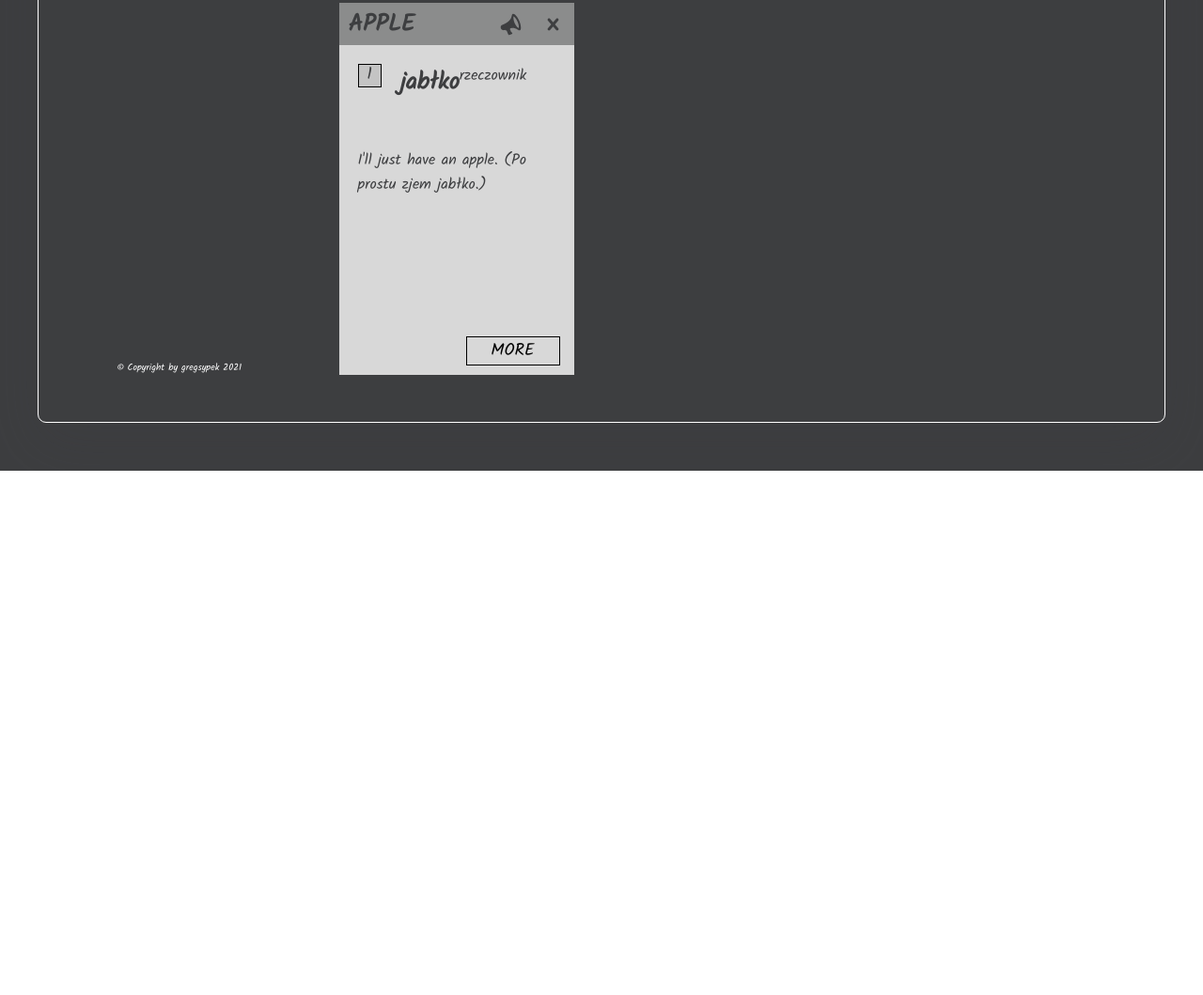
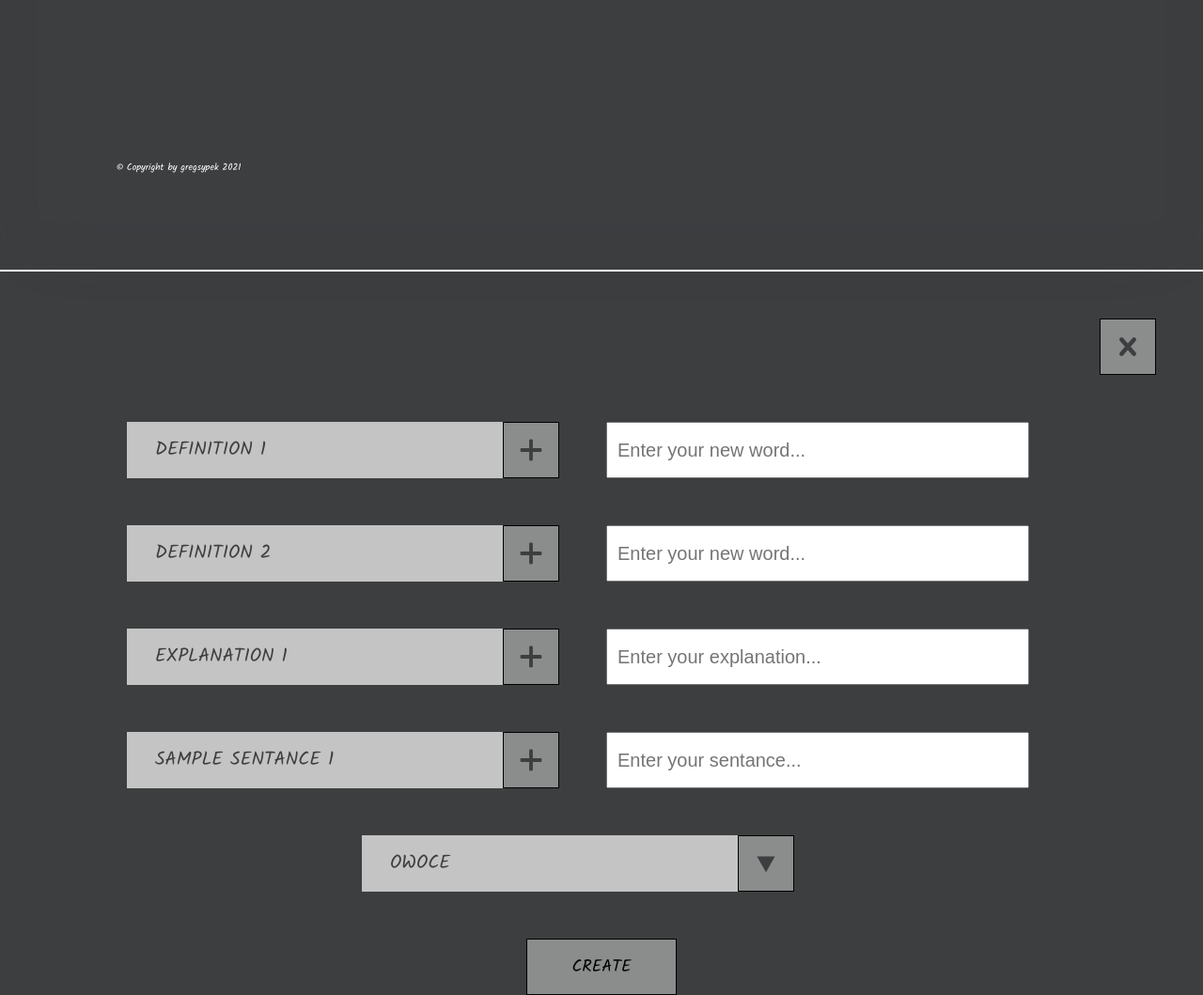
Before and after one commit to gregsypek/wordsApp2, a website built with Parcel: page index.html in a window 1280 px wide. Shown: the part 985-2044 px from the top of the page at 94% size. Before the commit the page ends 1486 px from the top, so only its background shows below. Built offline with nearby package versions, Linux system fonts and the light colour scheme.

Commit message:
implement form for insert new words into database

```diff
--- a/index.html
+++ b/index.html
@@ -88,14 +88,14 @@
           <p>No groups yet. Find any word and create new group...</p>
         </div>
 
-        <!-- <div class="main__create-group">
+        <div class="main__create-group">
           <p>Create new group</p>
           <button class="main__btn main__btn--create-group">
             <svg class="nav__icon">
               <use href="./src/img/icons.svg#icon-plus"></use>
             </svg>
           </button>
-        </div> -->
+        </div>
 
         <!-- <div class="main__input">
           <form class="create">
@@ -138,16 +138,17 @@
             </button>
           </div>
         </div>
-        <div class="main__cards">
+        <!-- ************************* -->
+        <!-- <div class="main__cards">
           <div class="main__card">
             <div class="main__card-nav">
               <h3 class="card__word">Apple</h3>
-              <!-- <img
+               <img
                 src="https://etutor-images-common.s3.eu-central-1.amazonaws.com/en/transcriptions/apple.png"
                 alt=""
                 class="card__phonetic"
                 tabindex="-1"
-              /> -->
+              />
               <div class="card__btns">
                 <button class="main__btn main__btn--edit">
                   <svg class="bar__icon">
@@ -178,12 +179,12 @@
           <div class="main__card">
             <div class="main__card-nav">
               <h3 class="card__word">Apple</h3>
-              <!-- <img
+              <img
                 src="https://etutor-images-common.s3.eu-central-1.amazonaws.com/en/transcriptions/apple.png"
                 alt=""
                 class="card__phonetic"
                 tabindex="-1"
-              /> -->
+              />
               <div class="card__btns">
                 <button class="main__btn main__btn--edit">
                   <svg class="bar__icon">
@@ -219,7 +220,7 @@
                 alt=""
                 class="card__phonetic"
                 tabindex="-1"
-              /> -->
+              />
               <div class="card__btns">
                 <button class="main__btn main__btn--edit">
                   <svg class="bar__icon">
@@ -250,12 +251,12 @@
           <div class="main__card">
             <div class="main__card-nav">
               <h3 class="card__word">Apple</h3>
-              <!-- <img
+             <img
                 src="https://etutor-images-common.s3.eu-central-1.amazonaws.com/en/transcriptions/apple.png"
                 alt=""
                 class="card__phonetic"
                 tabindex="-1"
-              /> -->
+              />
               <div class="card__btns">
                 <button class="main__btn main__btn--edit">
                   <svg class="bar__icon">
@@ -283,8 +284,114 @@
               <button class="btn more__btn">More</button>
             </div>
           </div>
+        </div> -->
+
+        <!-- ************************* -->
+      </main>
+    </div>
+
+    <div class="overlay hidden"></div>
+    <div class="add-word-window hidden">
+      <button class="btn--close">
+        <svg>
+          <use href="./src/img/icons.svg#icon-cross"></use>
+        </svg>
+      </button>
+      <form class="upload">
+        <div class="upload__row">
+          <div class="upload__column">
+            <label for="definition1">definition 1</label>
+            <button class="btn--plus">
+              <svg>
+                <use href="./src/img/icons.svg#icon-plus"></use>
+              </svg>
+            </button>
+          </div>
+          <div class="upload__column">
+            <input
+              type="text"
+              id="definition1"
+              required
+              name="definition"
+              placeholder="Enter your new word..."
+            />
+          </div>
         </div>
-      </main>
+
+        <div class="upload__row">
+          <div class="upload__column">
+            <label for="definition2">definition 2</label>
+            <button class="btn--plus">
+              <svg class="nav__icon">
+                <use href="./src/img/icons.svg#icon-plus"></use>
+              </svg>
+            </button>
+          </div>
+          <div class="upload__column">
+            <input
+              type="text"
+              id="definition2"
+              required
+              name="definition"
+              placeholder="Enter your new word..."
+            />
+          </div>
+        </div>
+        <div class="upload__row">
+          <div class="upload__column">
+            <label for="explanation1">explanation 1</label>
+            <button class="btn--plus">
+              <svg>
+                <use href="./src/img/icons.svg#icon-plus"></use>
+              </svg>
+            </button>
+          </div>
+          <div class="upload__column">
+            <input
+              type="text"
+              id="explanation1"
+              required
+              name="explanation1"
+              placeholder="Enter your explanation..."
+            />
+          </div>
+        </div>
+        <div class="upload__row">
+          <div class="upload__column">
+            <label for="sentance">sample sentance 1</label>
+            <button class="btn--plus">
+              <svg class="nav__icon">
+                <use href="./src/img/icons.svg#icon-plus"></use>
+              </svg>
+            </button>
+          </div>
+          <div class="upload__column">
+            <input
+              type="text"
+              id="sentance"
+              required
+              name="sentance"
+              placeholder="Enter your sentance..."
+            />
+          </div>
+        </div>
+        <div class="upload__row">
+          <div class="upload__column">
+            <select name="group" id="group">
+              <option>owoce</option>
+              <option>zakupy</option>
+            </select>
+            <button class="btn--down">
+              <svg class="nav__icon">
+                <use href="./src/img/icons.svg#icon-triangle-down"></use>
+              </svg>
+            </button>
+          </div>
+        </div>
+        <button type="submit" class="btn create__btn btn--submit">
+          Create
+        </button>
+      </form>
     </div>
   </body>
 </html>
--- a/src/sass/_base.scss
+++ b/src/sass/_base.scss
@@ -49,7 +49,7 @@ body {
 
 .container {
   //TODO DELETE BORDER AFTER
-  border: 1px solid white;
+  // border: 1px solid white;
 
   max-width: 120rem;
   min-height: 117rem;
--- a/src/sass/_cards.scss
+++ b/src/sass/_cards.scss
@@ -8,7 +8,8 @@
   }
   &__card {
     max-width: 25rem;
-    background-color: $color-secondary2;
+    background-color: $color-secondary3;
+
     margin-bottom: 3rem;
 
     display: flex;
--- /dev/null
+++ b/src/sass/_modalWord.scss
@@ -0,0 +1,84 @@
+.overlay {
+  border: 1px solid white;
+}
+.add-word-window {
+  display: flex;
+  flex-direction: column;
+}
+
+.btn--close {
+  @extend %btn-icon;
+  align-self: flex-end;
+  margin: 5rem;
+}
+
+.upload {
+  width: 80vw;
+  margin: 0 auto;
+
+  &__row {
+    height: 6rem;
+    flex-basis: 80vw;
+    display: flex;
+    justify-content: center;
+    &:not(last-of-type) {
+      margin-bottom: 5rem;
+    }
+  }
+
+  &__column {
+    display: flex;
+    font-size: 2rem;
+    label {
+      background-color: $color-primary3;
+      width: 40rem;
+      display: flex;
+      align-items: center;
+      // justify-content: center;
+      padding-left: 3rem;
+
+      text-transform: uppercase;
+    }
+    &:not(last-of-type) {
+      margin-right: 5rem;
+    }
+    input {
+      padding: 1rem;
+      width: 45rem;
+      font-size: inherit;
+    }
+    button {
+      // The interactive element label must not appear as a descendant of the button element.
+      pointer-events: none;
+      &:hover {
+        background-color: $color-primary2;
+      }
+    }
+
+    select {
+      width: 46rem; // helps to center text
+      padding-left: 3rem;
+      color: inherit;
+      @extend label;
+      font-size: 2rem;
+      font-family: inherit;
+      border: none;
+      -webkit-appearance: none;
+      outline: none;
+    }
+  }
+
+  .btn--down {
+    margin-left: -6rem;
+  }
+
+  .btn--plus,
+  .btn--down {
+    @extend %btn-icon;
+  }
+  .btn--submit {
+    height: 6rem;
+    width: 16rem;
+    margin: 0 auto;
+  }
+}
--- a/src/sass/main.scss
+++ b/src/sass/main.scss
@@ -4,3 +4,4 @@
 @import 'content';
 @import 'components';
 @import 'cards';
+@import 'modalWord';
```
Also changed, not shown: results.html (deleted, +0 -143 lines).
